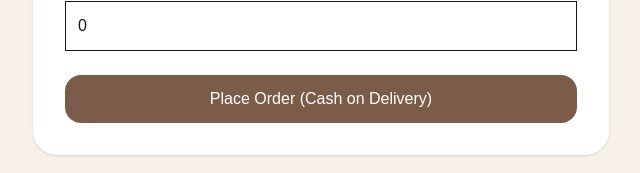
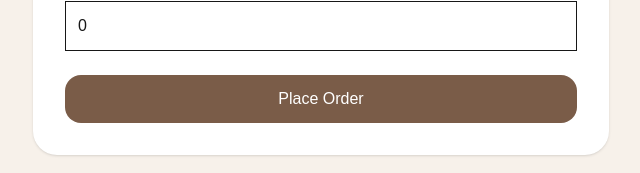
Before and after one commit to EyadNader31/beity-style, a Next.js app: page /checkout in a window 1280 px wide. Shown: the part 473-646 px from the top of the page, without its empty margins (7-647 px from the left). Built offline with nearby package versions, Linux system fonts and the light colour scheme.

Commit message:
Fix checkout build error

```diff
--- a/app/checkout/page.tsx
+++ b/app/checkout/page.tsx
@@ -1,26 +1,26 @@
 'use client'
 
-import { useState, useEffect } from 'react'
+import { Suspense, useEffect, useState } from 'react'
 import { useSearchParams } from 'next/navigation'
 import { supabase } from '@/lib/supabase'
 
-
-export default function CheckoutPage() {
+function CheckoutContent() {
   const [name, setName] = useState('')
   const [phone, setPhone] = useState('')
   const [address, setAddress] = useState('')
   const [productName, setProductName] = useState('')
   const [quantity, setQuantity] = useState(1)
   const [price, setPrice] = useState(0)
+
   const searchParams = useSearchParams()
 
-useEffect(() => {
-  const product = searchParams.get('product')
-  const price = searchParams.get('price')
+  useEffect(() => {
+    const product = searchParams.get('product')
+    const price = searchParams.get('price')
 
-  if (product) setProductName(product)
-  if (price) setPrice(Number(price))
-}, [])
+    if (product) setProductName(product)
+    if (price) setPrice(Number(price))
+  }, [searchParams])
 
   async function placeOrder() {
     const total = Number(price) * Number(quantity)
@@ -42,7 +42,7 @@
       return
     }
 
-    alert('Order placed successfully (Cash on Delivery) ✅')
+    alert('Order placed successfully ✅')
 
     setName('')
     setPhone('')
@@ -54,7 +54,6 @@
 
   return (
     <main className="min-h-screen p-10 bg-[#f7f1ea]">
-
       <h1 className="text-4xl font-bold mb-8">
         Cash on Delivery Checkout
       </h1>
@@ -109,11 +108,18 @@
           onClick={placeOrder}
           className="w-full bg-[#7a5c48] text-white py-3 rounded-2xl"
         >
-          Place Order (Cash on Delivery)
+          Place Order
         </button>
 
       </div>
-
     </main>
   )
 }
+
+export default function CheckoutPage() {
+  return (
+    <Suspense fallback={<div>Loading...</div>}>
+      <CheckoutContent />
+    </Suspense>
+  )
+}
```
